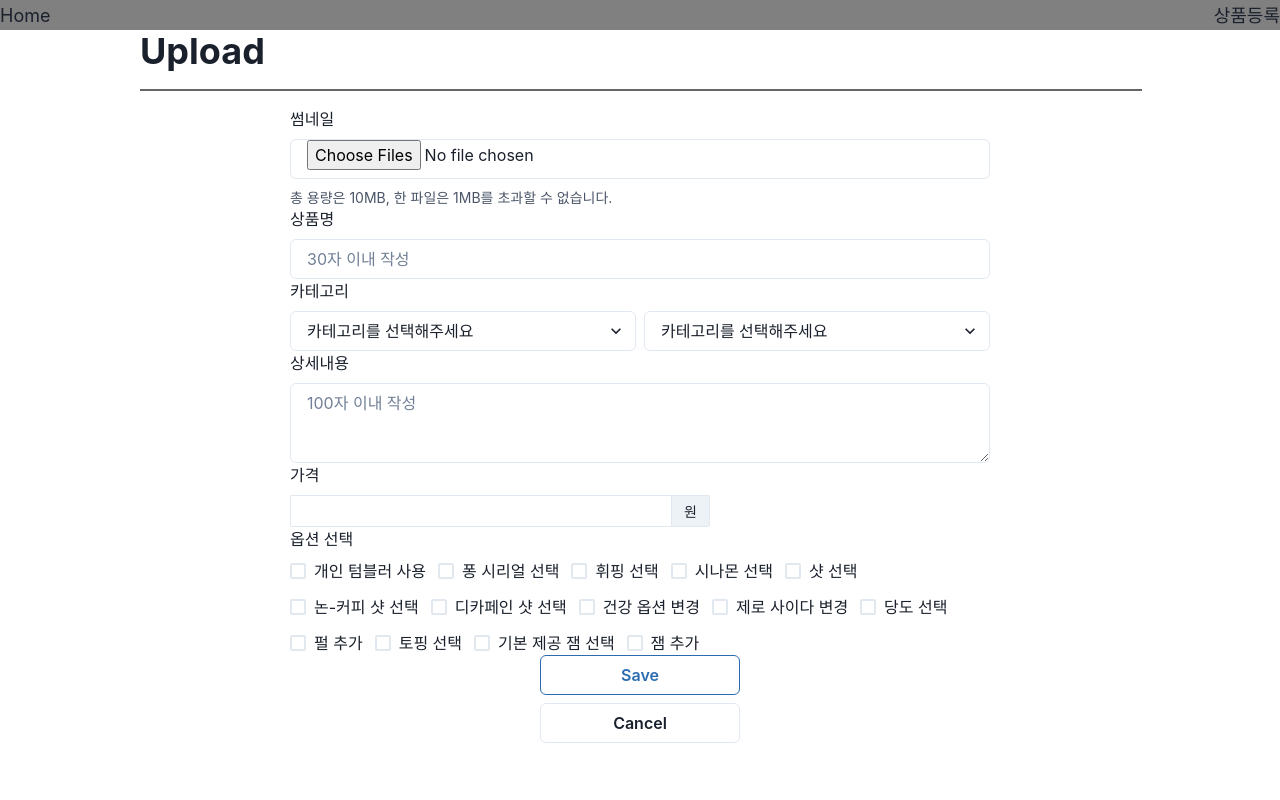
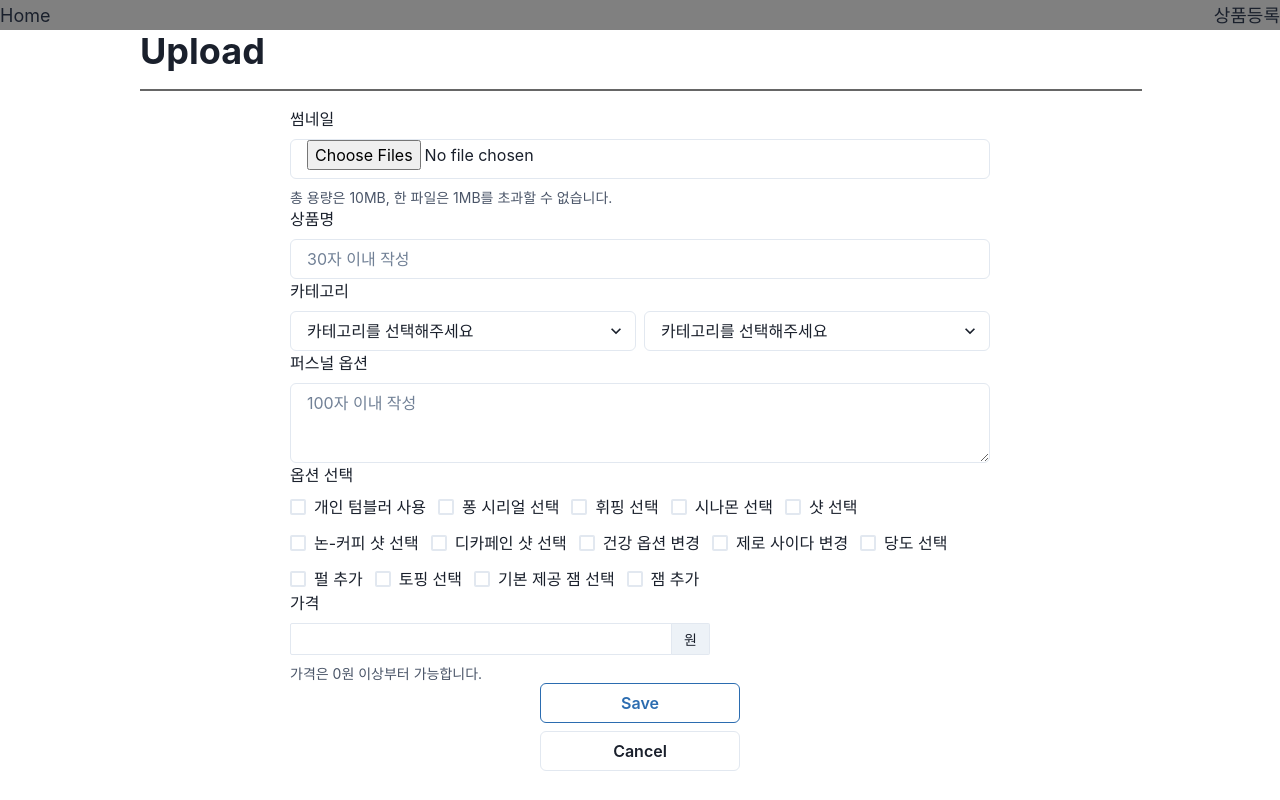
Before and after one commit to huitopia/mega-around, a React (Vite) app in the folder frontend/: page /product in a window 1280 px wide. Built offline with nearby package versions, Linux system fonts and the light colour scheme.

Commit message:
react : TODO 작성, 옵션과 가격 위치 변경

```diff
--- a/frontend/src/product/ProductUpload.jsx
+++ b/frontend/src/product/ProductUpload.jsx
@@ -44,6 +44,8 @@ export function ProductUpload() {
   const toast = useToast();
 
   // TODO : admin 권한만 접근 가능하게 수정
+  //  빈 값 전송 금지
+  //  가격 0원 이하 전송 금지
   const handleSaveClick = () => {
     setLoading(true);
     axios
@@ -149,13 +151,16 @@ export function ProductUpload() {
         </Box>
         <Box>
           <FormControl>
-            <FormLabel>상세내용</FormLabel>
+            <FormLabel>퍼스널 옵션</FormLabel>
             <Textarea
               type="text"
               placeholder={"100자 이내 작성"}
               onChange={handleContentChange}
             />
           </FormControl>
+        </Box>
+        <Box>
+          <OptionComp options={options} />
         </Box>
         <Box maxWidth="60%">
           <FormControl>
@@ -164,10 +169,8 @@ export function ProductUpload() {
               <Input type="number" onChange={handlePriceChange} />
               <InputRightAddon>원</InputRightAddon>
             </InputGroup>
+            <FormHelperText>가격은 0원 이상부터 가능합니다.</FormHelperText>
           </FormControl>
-        </Box>
-        <Box>
-          <OptionComp options={options} />
         </Box>
         <Box>
           <Center>
```
